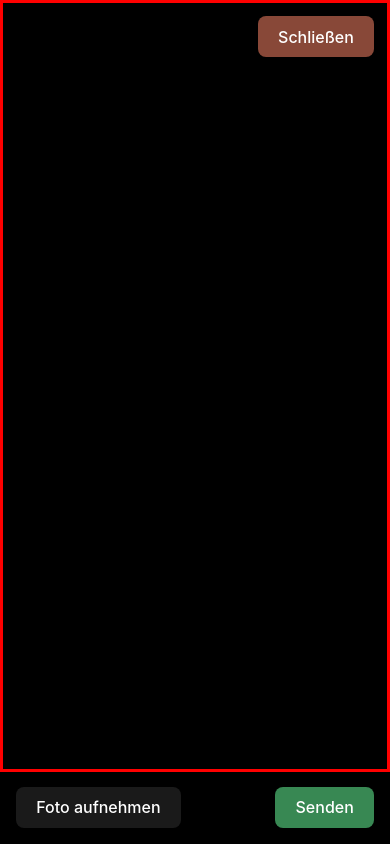
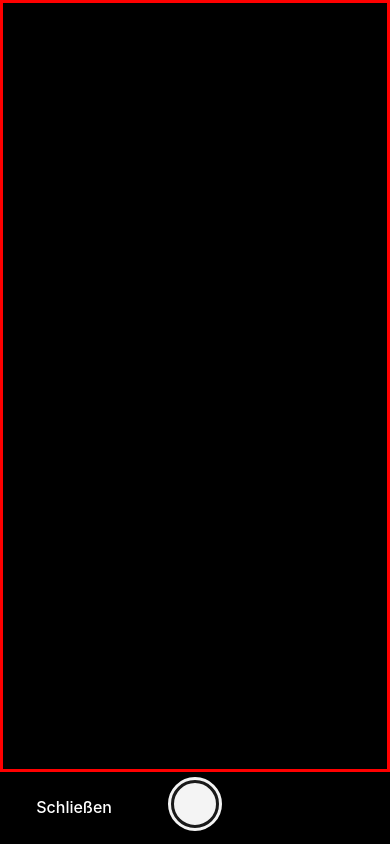
Before and after one commit to wirthhorn/camera-poster, a website built with Vite: page src/index.html in a window 390 px wide. Both pictures are taken after a click on the button "Click me!". Built offline with nearby package versions, Linux system fonts and the light colour scheme; no server answers.

Commit message:
fix support for iPhone

```diff
--- a/src/camera.js
+++ b/src/camera.js
@@ -23,9 +23,10 @@ export function setupCamera (spawnerButton, postUrl, callbackFunction) {
   let video = null
   let canvas = null
   let photo = null
+  let closeButton = null
+  let repeatButton = null
   let shutterButton = null
   let submitButton = null
-  let closeButton = null
   let camera = null
 
   let previewActive = false
@@ -38,14 +39,15 @@ export function setupCamera (spawnerButton, postUrl, callbackFunction) {
    */
   function buildHTML (element) {
     const htmlString = `
-        <video class="video">Video stream steht nicht zur Verfügung.</video>
+        <video class="video" autoPlay="true" playsInline="true" muted="true">Video stream steht nicht zur Verfügung.</video>
         <canvas class="canvas"> </canvas>
         <div class="output">
           <img class="photo" alt="The screen capture will appear in this box." />
         </div>
-        <button class="shutterButton">Foto aufnehmen</button>
+        <button class="closeButton">Schließen</button>
+        <button class="repeatButton">Wiederholen</button>
+        <button class="shutterButton"></button>
         <button class="submitButton">Senden</button>
-        <button class="closeButton">Schließen</button>
     `
     const div = document.createElement('div')
     div.classList.add(styles.cameraWrapper)
@@ -140,16 +142,20 @@ export function setupCamera (spawnerButton, postUrl, callbackFunction) {
     photo = document.querySelector('.photo')
     photo.classList.add(styles.photo)
 
+    closeButton = document.querySelector('.closeButton')
+    closeButton.classList.add(styles.cameraModuleButton, styles.closeButton)
+    closeButton.addEventListener('click', closeCamera, false)
+
+    repeatButton = document.querySelector('.repeatButton')
+    repeatButton.classList.add(styles.cameraModuleButton, styles.repeatButton)
+    repeatButton.addEventListener('click', togglePreview, false)
+
     shutterButton = document.querySelector('.shutterButton')
     shutterButton.classList.add(styles.cameraModuleButton, styles.shutterButton)
 
     submitButton = document.querySelector('.submitButton')
     submitButton.classList.add(styles.cameraModuleButton, styles.submitButton)
     submitButton.addEventListener('click', handleRequest, false)
-
-    closeButton = document.querySelector('.closeButton')
-    closeButton.classList.add(styles.cameraModuleButton, styles.closeButton)
-    closeButton.addEventListener('click', closeCamera, false)
 
     if (!navigator.mediaDevices || !navigator.mediaDevices.getUserMedia) {
       console.error('getUserMedia is not supported on this browser or connection type. Please use an HTTPS connection.')
@@ -226,13 +232,19 @@ export function setupCamera (spawnerButton, postUrl, callbackFunction) {
   function togglePreview () {
     if (previewActive) {
       previewActive = false
-      shutterButton.innerHTML = 'Take photo'
+      closeButton.style.display = 'block'
+      repeatButton.style.display = 'none'
+      shutterButton.style.display = 'block'
+      submitButton.style.display = 'none'
       // hide photo
       photo.style.display = 'none'
       return true
     }
     previewActive = true
-    shutterButton.innerHTML = 'Verwerfen'
+    closeButton.style.display = 'none'
+    repeatButton.style.display = 'block'
+    shutterButton.style.display = 'none'
+    submitButton.style.display = 'block'
     photo.style.display = 'block'
     return false
   }
--- a/src/styles.module.css
+++ b/src/styles.module.css
@@ -1,28 +1,55 @@
-button.cameraModuleButton {
+.cameraModuleButton {
   border-radius: 8px;
   border: 1px solid transparent;
   padding: 0.6em 1.2em;
   font-size: 1em;
   font-weight: 500;
   font-family: Inter, system-ui, Avenir, Helvetica, Arial, sans-serif;
-  background-color: #1a1a1a;
+  background-color: transparent;
   cursor: pointer;
   transition: border-color 0.25s;
   color: white;
 }
-button.cameraModuleButton:hover {
-  border-color: #646cff;
+
+.shutterButton, .submitButton, .closeButton, .repeatButton {
+  display: block;
+  position: absolute;
 }
-button.cameraModuleButton:focus,
-button.cameraModuleButton:focus-visible {
-  outline: 4px auto -webkit-focus-ring-color;
+
+.closeButton {
+  bottom: 1rem;
+  left: 1rem;
+}
+
+.repeatButton {
+  display: none; /* hide by default */
+  left: 1rem;
+  bottom: 1rem;
+}
+
+.shutterButton {
+  border-radius: 999px;
+  left: 50%;
+  transform: translateX(-50%);
+  bottom: 1rem;
+  width: 3rem;
+  height: 3rem;
+  background-color: #f4f4f4;
+  border: 3px solid #1a1a1a;
+  outline: 3px solid #f4f4f4;
+}
+
+.submitButton {
+  display: none; /* hide by default */
+  right: 1rem;
+  bottom: 1rem;
 }
 
 .cameraWrapper {
   position: fixed;
   inset: 0;
   background-color: black;
-  z-index: 1000;
+  z-index: 2147483635;
 }
 
 .video {
@@ -59,28 +86,6 @@ button.cameraModuleButton:focus-visible {
   vertical-align: top;
 }
 
-.shutterButton, .submitButton, .closeButton {
-  display: block;
-  position: absolute;
-}
-
-.shutterButton {
-  left: 1rem;
-  bottom: 1rem;
-}
-
-.submitButton {
-  right: 1rem;
-  bottom: 1rem;
-  background-color: #388853 !important;
-}
-
-.closeButton {
-  top: 1rem;
-  right: 1rem;
-  background-color: #884838 !important;
-}
-
 .contentarea {
   font-size: 16px;
   font-family: "Lucida Grande", "Arial", sans-serif;
```
